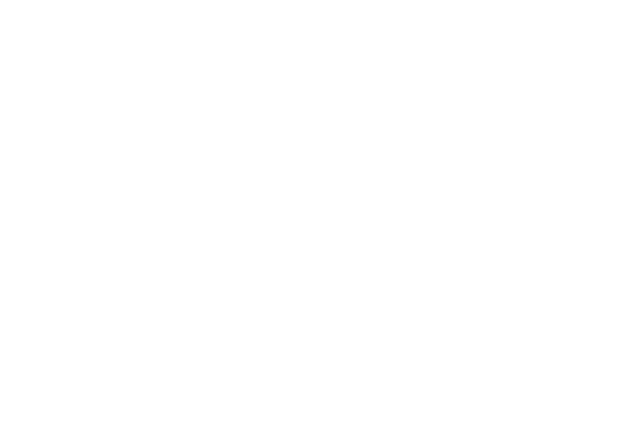
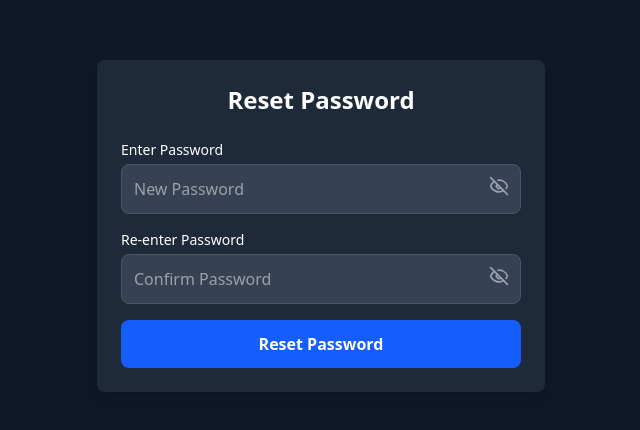
Before and after one commit to InukaSilv/SDGP-Frontend, a React (Vite) app in the folder RiVVe/: page /reset-password in a window 1280 px wide. Before the commit this address had no page. Shown: the part 174-604 px from the top of the page, without its empty margins (319-959 px from the left). Built offline with nearby package versions, Linux system fonts and the light colour scheme.

Commit message:
password reset

```diff
--- a/RiVVe/src/App.tsx
+++ b/RiVVe/src/App.tsx
@@ -7,6 +7,8 @@ import User from "./pages/User";
 import Login from "./pages/Login";
 import VerifyWaiting from "./pages/VerifyWaiting";
 import ProtectedRoute from "./components/protectedRoute/ProtectedRoute";
+import ForgotPasswordEmail from "./pages/ForgotPasswordEmail";
+import ResetPw from "./pages/ResetPw";
 
 function App() {
   return (
@@ -18,7 +20,8 @@ function App() {
         <Route path="/signup2" element={<Signup2 />} />
         <Route path="/login" element={<Login />} />
         <Route path="/verifyWaiting" element={<VerifyWaiting />} />
-
+        <Route path="/forgotpassword" element={<ForgotPasswordEmail />} />
+        <Route path="reset-password" element={<ResetPw />} />
         <Route path="/user" element={<ProtectedRoute element={<User />} />} />
       </Routes>
     </Router>
--- a/RiVVe/src/components/navbar/Navbar.tsx
+++ b/RiVVe/src/components/navbar/Navbar.tsx
@@ -23,13 +23,14 @@ function Navbar() {
 
     if (authToken && storedUser) {
       try {
-        const user = storedUser ? JSON.parse(storedUser) : null;
+        const user = JSON.parse(storedUser);
         setIsLoggedIn(true);
         setUserRole(user?.role || null);
       } catch (error) {
         console.error("Error parsing user data:", error);
         setIsLoggedIn(false);
         setUserRole(null);
+        localStorage.removeItem("user");
       }
     } else {
       setIsLoggedIn(false);
@@ -115,7 +116,7 @@ function Navbar() {
             <div className="absolute mt-1 right-0 w-48 bg-gray-700 border-none text-white rounded-lg shadow-lg border">
               <ul className="flex flex-col text-lg text-center">
                 <li className="px-4 py-2 hover:bg-gray-100 cursor-pointer">
-                  Profile
+                  <Link to="/user">Profile </Link>
                 </li>
                 <li
                   className="px-4 py-2 hover:bg-gray-100 cursor-pointer"
--- /dev/null
+++ b/RiVVe/src/pages/ForgotPasswordEmail.tsx
@@ -0,0 +1,47 @@
+import { useState } from "react";
+import {
+  auth,
+  signInWithPopup,
+  googleProvider,
+  signInWithEmailAndPassword,
+} from "../firebase";
+import { getIdToken, sendPasswordResetEmail } from "firebase/auth";
+import { Navigate, useNavigate } from "react-router-dom";
+import axios from "axios";
+function ForgotPasswordEmail() {
+  const [email, setEmail] = useState<string>("");
+  const navigate = useNavigate();
+
+  const handleEmail = (e: React.ChangeEvent<HTMLInputElement>) => {
+    setEmail(e.target.value);
+  };
+
+  const handleSubmit = async (e: React.FormEvent) => {
+    e.preventDefault();
+    try {
+      await sendPasswordResetEmail(auth, email);
+      console.log("verificaiton sent to", email);
+    } catch (error) {
+      console.error("error:", error);
+    }
+  };
+  return (
+    <>
+      <div>
+        <h1>Reset password</h1>
+        <form className="" onSubmit={handleSubmit}>
+          <label>Email</label>
+          <input
+            type="email"
+            id="email"
+            placeholder="jhon@gmail.com"
+            value={email}
+            onChange={handleEmail}
+          />
+          <button type="submit">Submit</button>
+        </form>
+      </div>
+    </>
+  );
+}
+export default ForgotPasswordEmail;
--- a/RiVVe/src/pages/Login.tsx
+++ b/RiVVe/src/pages/Login.tsx
@@ -2,7 +2,6 @@ import { useState, ChangeEvent } from "react";
 import Navbar from "../components/navbar/navbar";
 import { EyeOff, Eye } from "lucide-react";
 import { Link, useNavigate } from "react-router-dom";
-import { sign } from "crypto";
 import {
   auth,
   signInWithPopup,
@@ -57,7 +56,7 @@ function Login() {
       console.log("Backend response", data);
       if (data.success) {
         localStorage.setItem("authToken", data.token);
-        localStorage.setItem("user", JSON.stringify(data.user));
+        localStorage.setItem("user", JSON.stringify(data.data));
         navigate("/user");
       } else {
         alert(data.message);
@@ -145,7 +144,7 @@ function Login() {
               Login
             </button>
             <p className="text-blue-400 hover:underline cursor-pointer text-center">
-              Forgot password
+              <Link to="/forgotpassword">Forgot password </Link>
             </p>
           </form>
           <p className="text-gray-400 text-sm mt-4 text-center">
--- /dev/null
+++ b/RiVVe/src/pages/ResetPw.tsx
@@ -0,0 +1,128 @@
+import { useEffect, useState } from "react";
+import Navbar from "../components/navbar/navbar";
+import { Eye, EyeOff } from "lucide-react";
+import { confirmPasswordReset } from "firebase/auth";
+import { auth } from "../firebase";
+import { useNavigate } from "react-router-dom";
+import axios from "axios";
+
+function ResetPw() {
+  const [showPass, setShowPass] = useState<boolean>(false);
+  const [showPass2, setShowPass2] = useState<boolean>(false);
+  const [formData, setFormData] = useState({
+    password: "",
+    confirmPassword: "",
+  });
+  const [error, setError] = useState("");
+  const navigate = useNavigate();
+
+  const handleInput = (e: React.ChangeEvent<HTMLInputElement>) => {
+    const { id, value } = e.target;
+    setFormData((prev) => ({ ...prev, [id]: value }));
+
+    if (id === "confirmPassword") {
+      if (formData.password !== value) {
+        setError("Passwords do not match");
+      } else {
+        setError("");
+      }
+    }
+  };
+
+  const handleSubmit = async (e: React.FormEvent) => {
+    e.preventDefault();
+    const URL = new URLSearchParams(window.location.search);
+    const code = URL.get("oobCode");
+    if (!code) {
+      setError("Passwrod link expired");
+      return;
+    }
+
+    await confirmPasswordReset(auth, code, formData.password);
+    await axios.post("http://localhost:5001/api/auth/password-reset", {
+      code,
+      newPassword: formData.password,
+    });
+    console.log("password changed success");
+    navigate("/login");
+  };
+
+  const disable =
+    formData.password.trim() === "" || formData.confirmPassword.trim() === "";
+
+  return (
+    <>
+      <div className="flex items-center justify-center min-h-screen bg-gray-900 text-white">
+        <div className="w-full max-w-md p-6 bg-gray-800 rounded-lg shadow-lg">
+          <h1 className="text-2xl font-bold text-center mb-6">
+            Reset Password
+          </h1>
+          <form onSubmit={handleSubmit} className="space-y-4">
+            <div>
+              <label htmlFor="password" className="block text-sm font-medium">
+                Enter Password
+              </label>
+              <div className="relative mt-1">
+                <input
+                  type={showPass ? "text" : "password"}
+                  id="password"
+                  value={formData.password}
+                  onChange={handleInput}
+                  placeholder="New Password"
+                  className="w-full border border-gray-600 bg-gray-700 text-white p-3 rounded-lg focus:ring-2 focus:ring-blue-500 transition-all pr-10"
+                />
+                <button
+                  type="button"
+                  className="absolute right-3 top-3 text-gray-400 hover:text-gray-200"
+                  onClick={() => setShowPass(!showPass)}
+                >
+                  {showPass ? <Eye size={20} /> : <EyeOff size={20} />}
+                </button>
+              </div>
+            </div>
+
+            <div>
+              <label
+                htmlFor="confirmPassword"
+                className="block text-sm font-medium"
+              >
+                Re-enter Password
+              </label>
+              <div className="relative mt-1">
+                <input
+                  type={showPass2 ? "text" : "password"}
+                  id="confirmPassword"
+                  value={formData.confirmPassword}
+                  onChange={handleInput}
+                  placeholder="Confirm Password"
+                  className="w-full border border-gray-600 bg-gray-700 text-white p-3 rounded-lg focus:ring-2 focus:ring-blue-500 transition-all pr-10"
+                />
+                <button
+                  type="button"
+                  className="absolute right-3 top-3 text-gray-400 hover:text-gray-200"
+                  onClick={() => setShowPass2(!showPass2)}
+                >
+                  {showPass2 ? <Eye size={20} /> : <EyeOff size={20} />}
+                </button>
+              </div>
+            </div>
+            {error && <p className="text-red-500">{error}</p>}
+
+            <button
+              type="submit"
+              className={`w-full bg-blue-600 hover:bg-blue-700 text-white font-semibold py-3 rounded-lg transition-all${
+                disable
+                  ? "bg-gray-600 cursor-not-allowed"
+                  : "bg-blue-600 hover:bg-blue-700"
+              }`}
+            >
+              Reset Password
+            </button>
+          </form>
+        </div>
+      </div>
+    </>
+  );
+}
+
+export default ResetPw;
--- a/RiVVe/src/pages/User.tsx
+++ b/RiVVe/src/pages/User.tsx
@@ -1,9 +1,16 @@
+import { data } from "react-router-dom";
 import Navbar from "../components/navbar/navbar";
 
 function User() {
+  const storedUser = localStorage.getItem("user");
+  const userdata = storedUser ? JSON.parse(storedUser) : null;
+
   return (
     <>
       <Navbar />
+      <h1 className="mt-30">
+        Welcome {userdata ? userdata.firstName : " User "}
+      </h1>
     </>
   );
 }
```
